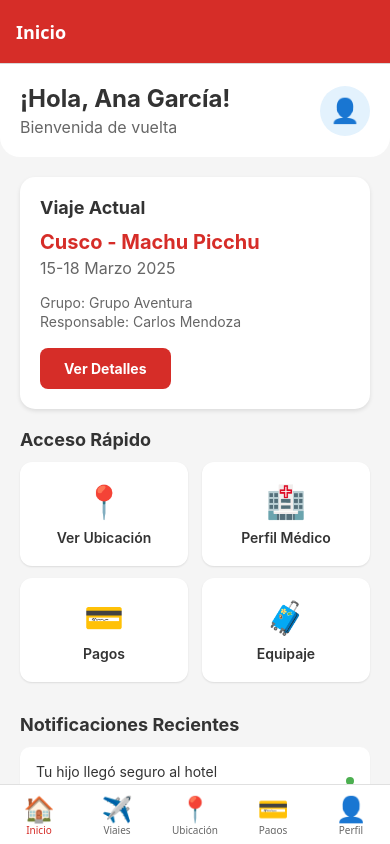
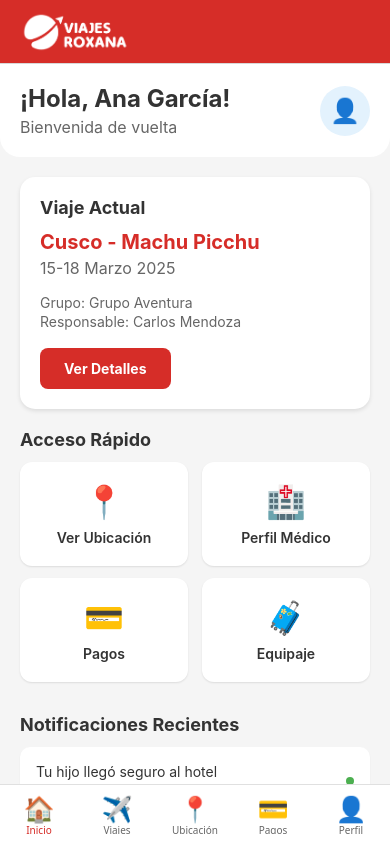
Before and after one commit to fralch/ViajesRoxanaApp, a React Native app: screen / in a window 390 px wide. Built offline with nearby package versions, Linux system fonts and the light colour scheme.

Commit message:
agregando logo al header

```diff
--- a/src/navigation/AppNavigator.tsx
+++ b/src/navigation/AppNavigator.tsx
@@ -1,5 +1,5 @@
 import React from 'react';
-import { Text } from 'react-native';
+import { Text, Image, View } from 'react-native';
 import { NavigationContainer } from '@react-navigation/native';
 import { createBottomTabNavigator } from '@react-navigation/bottom-tabs';
 import { createStackNavigator } from '@react-navigation/stack';
@@ -15,6 +15,19 @@ import LoginScreen from '../modules/authentication/components/LoginScreen';
 
 const Tab = createBottomTabNavigator();
 const Stack = createStackNavigator();
+
+// Header Logo Component
+function HeaderLogo() {
+  return (
+    <View style={{ alignItems: 'center', justifyContent: 'center' }}>
+      <Image
+        source={require('../shared/img/logo-roxana-blanco.png')}
+        style={{ width: 120, height: 40 }}
+        resizeMode="contain"
+      />
+    </View>
+  );
+}
 
 // Main Tab Navigator
 function MainTabNavigator() {
@@ -38,6 +51,7 @@ function MainTabNavigator() {
         headerTitleStyle: {
           fontWeight: 'bold',
         },
+        headerTitle: () => <HeaderLogo />,
       }}
     >
       <Tab.Screen
```
